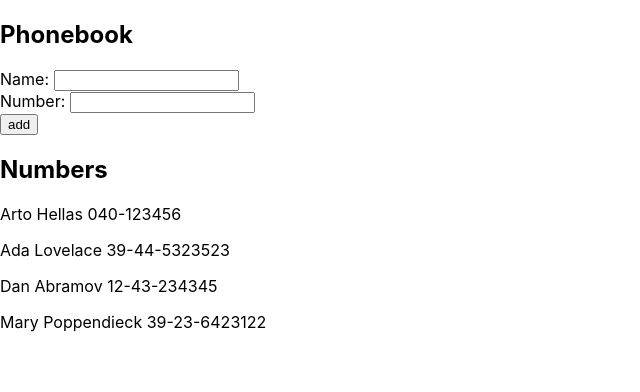
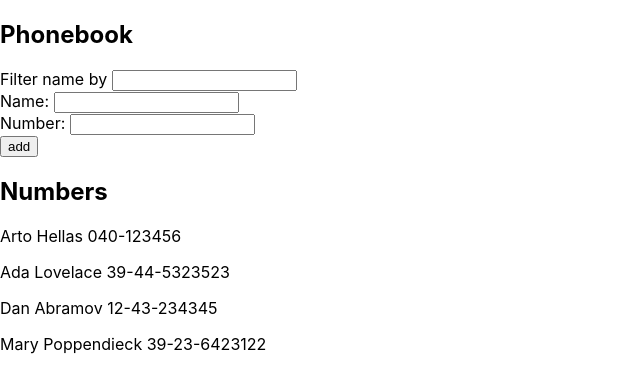
Before and after one commit to OscarSoanes/FSO-Submissions, a React (Create React App) app in the folder part2/phonebook/: page / in a window 1280 px wide. Shown: the top 392 px of the page, without its empty margins (0-640 px from the left). Built offline with nearby package versions, Linux system fonts and the light colour scheme; the HTML template or start-up script is replaced by a standard one.

Commit message:
ability to filter from web view

```diff
--- a/part2/phonebook/src/App.js
+++ b/part2/phonebook/src/App.js
@@ -24,6 +24,10 @@ const App = () => {
     setNewNumber(event.target.value);
   }
 
+  const handleFilterChange = (event) => {
+    setFilter(event.target.value);
+  }
+
   const submitName = (event) => {
     event.preventDefault();
 
@@ -46,6 +50,10 @@ const App = () => {
   return (
     <div>
       <h2>Phonebook</h2>
+      <form>
+        Filter name by <input value={filter} onChange={handleFilterChange}/>
+      </form>
+
       <form onSubmit={submitName}>
         <div>
           <div>
```
